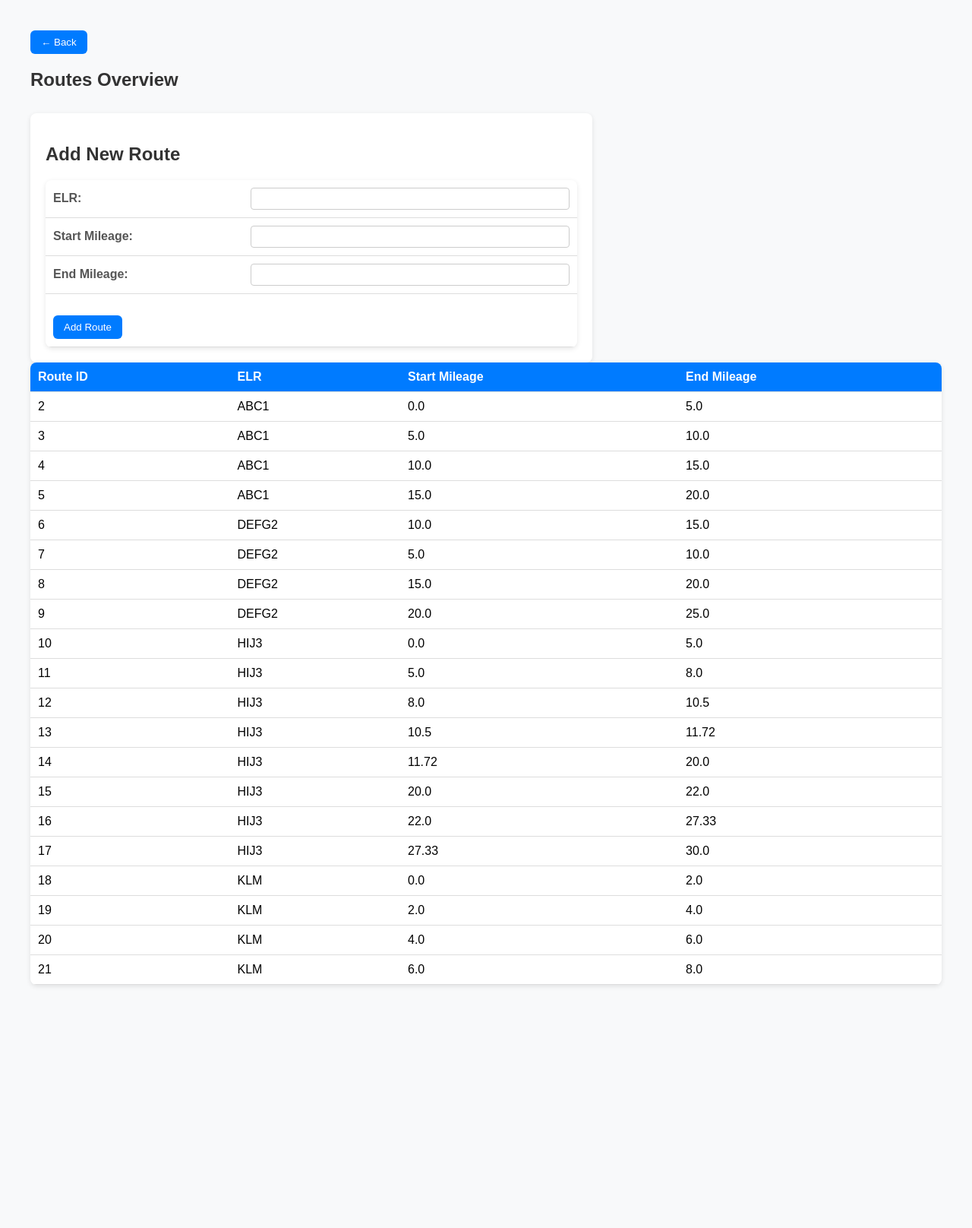
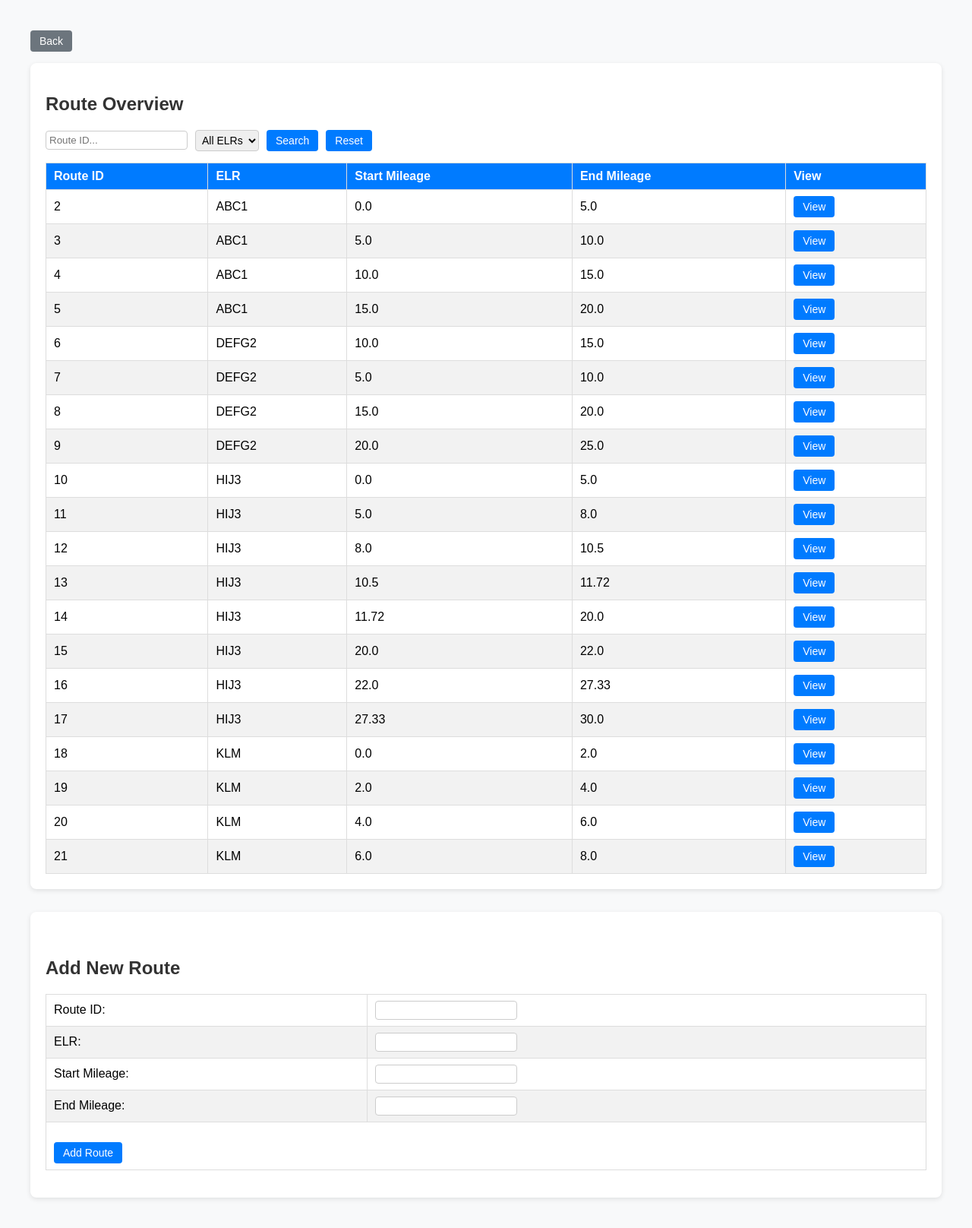
Before and after one commit to JoeEastham01/Asset-Management-System, a Flask app: page /route_data in a window 1280 px wide. Shown: the whole page at 76% size. Before the commit the page ends 1298 px from the top, so only its background shows below. Run offline with Flask 3, Linux system fonts and the light colour scheme; a user stored in the database is signed in; data comes from the database, SQL or seed files in the repository.

Commit message:
added elr search filter

```diff
--- a/app.py
+++ b/app.py
@@ -260,17 +260,36 @@ def admin_status():
 
 @app.route('/asset_data')
 def asset_data():
-    """Asset data overview page"""
+    """Asset data overview page with Asset ID search capability"""
     if 'user_id' not in session:
         return redirect(url_for('login'))
 
+    # Extract search keyword from request arguments
+    search_query = request.args.get('search', '').strip()
+
     conn = get_db_connection()
-    assets = conn.execute('SELECT * FROM assets').fetchall()
+
+    # Always fetch all exams to populate forms/dropdown options
     exams = conn.execute('SELECT exam_id FROM exams').fetchall()
+
+    if search_query:
+        # Filter assets dynamically based on Asset ID matching
+        query = "SELECT * FROM assets WHERE asset_id LIKE ?"
+        assets = conn.execute(query, ('%' + search_query + '%',)).fetchall()
+    else:
+        # Fallback to default state: fetch everything
+        assets = conn.execute('SELECT * FROM assets').fetchall()
+
     conn.close()
     is_admin = admin_status()
 
-    return render_template('asset_data.html', exams=exams, assets=assets, is_admin=is_admin)
+    return render_template(
+        'asset_data.html',
+        exams=exams,
+        assets=assets,
+        is_admin=is_admin,
+        search_query=search_query
+    )
 
 
 def update_asset(asset_id, exam_id, asset_type, grade, comments):
@@ -489,13 +508,19 @@ def exam_data():
 
     # Build exam query
     if route_ids:
+        # Added direct column references for real route track properties
         exam_query = f'''
             SELECT
                 exams.*,
+                routes.bid,
+                routes.description AS route_desc,
+                routes.route_type AS route_kind,
+                routes.speedband AS route_speed,
                 (SELECT COUNT(*)
                  FROM assets
                  WHERE assets.exam_id = exams.exam_id) AS asset_count
             FROM exams
+            INNER JOIN routes ON exams.route_id = routes.route_id
             WHERE exams.route_id IN ({','.join(['?'] * len(route_ids))})
         '''
 
@@ -674,7 +699,6 @@ def delete_exam(exam_id):
 
 
 
-
 @app.route('/track_section_record')
 def track_section_record():
     if 'user_id' not in session:
@@ -694,10 +718,18 @@ def track_section_record():
         exam_record = conn.execute('SELECT * FROM exams WHERE route_id = ?', (route_id,)).fetchone()
         conn.close()
 
-    # 3. Fallback safely if no row is returned by the database query
+    # 3. Fallback safely using valid sqlite3.Row bracket notation
     if exam_record:
-        examiner = exam_record['examiner']
-        exam_date = exam_record['exam_date']
+        try:
+            examiner = exam_record['examiner']
+        except (IndexError, KeyError):
+            examiner = exam_record['user_id'] if 'user_id' in exam_record.keys() else "Assigned Staff"
+
+        try:
+            exam_date = exam_record['exam_date']
+        except (IndexError, KeyError):
+            exam_date = exam_record['date'] if 'date' in exam_record.keys() else "N/A"
+
         compliance_date = exam_record['compliance_date']
         grade = exam_record['grade']
     else:
@@ -723,8 +755,6 @@ def track_section_record():
         compliance_date=compliance_date,
         grade=grade
     )
-
-
 
 
 
@@ -763,16 +793,45 @@ def view_exam(exam_id):
 
 @app.route('/route_data')
 def route_data():
-    """Route data overview page"""
+    """Route data overview page with search and ELR filter capabilities"""
     if 'user_id' not in session:
         return redirect(url_for('login'))
 
+    # Get parameters from the URL
+    search_query = request.args.get('search', '').strip()
+    selected_elr = request.args.get('elr', '').strip()
+
     conn = get_db_connection()
-    routes = conn.execute('SELECT * FROM routes').fetchall()
+
+    # 1. Fetch all unique ELRs to populate the dropdown menu dynamically
+    all_elrs = conn.execute('SELECT DISTINCT elr FROM routes WHERE elr IS NOT NULL AND elr != "" ORDER BY elr').fetchall()
+
+    # 2. Build dynamic SQL query based on filters
+    query = "SELECT * FROM routes WHERE 1=1"
+    params = []
+
+    if search_query:
+        query += " AND route_id LIKE ?"
+        params.append(f"%{search_query}%")
+
+    if selected_elr:
+        query += " AND elr = ?"
+        params.append(selected_elr)
+
+    routes = conn.execute(query, tuple(params)).fetchall()
     conn.close()
+
     is_admin = admin_status()
 
-    return render_template('route_data.html', routes=routes, is_admin=is_admin)
+    # Pass everything down to the template
+    return render_template(
+        'route_data.html',
+        routes=routes,
+        is_admin=is_admin,
+        search_query=search_query,
+        all_elrs=all_elrs,
+        selected_elr=selected_elr
+    )
 
 
 @app.route('/delete_route/<int:route_id>', methods=['POST'])
--- a/templates/route_data.html
+++ b/templates/route_data.html
@@ -1,120 +1,173 @@
 <html>
 <head>
     <title>Route Data</title>
-    <script src="{{ url_for('static', filename='data_changes.js') }}" defer></script>
     <style>
         body {
             font-family: Arial, sans-serif;
             margin: 40px;
             background-color: #f8f9fa;
         }
-
         h2 {
             color: #333;
-            margin-bottom: 20px;
         }
-
-        a button, button {
-            background-color: #007bff;
-            color: white;
-            border: none;
-            border-radius: 6px;
-            padding: 8px 14px;
-            cursor: pointer;
-            transition: background 0.2s;
+        .container {
+            background: #fff;
+            border-radius: 8px;
+            padding: 20px;
+            box-shadow: 0 2px 6px rgba(0,0,0,0.1);
+            margin-bottom: 30px;
         }
-
-        a button:hover, button:hover {
-            background-color: #0056b3;
-        }
-
         table {
             width: 100%;
             border-collapse: collapse;
-            background: #fff;
-            border-radius: 8px;
-            box-shadow: 0 2px 6px rgba(0,0,0,0.1);
-            overflow: hidden;
+            margin-top: 15px;
         }
-
         th, td {
+            border: 1px solid #ddd;
+            padding: 8px 10px;
             text-align: left;
-            padding: 10px;
-            border-bottom: 1px solid #ddd;
         }
-
         th {
             background-color: #007bff;
             color: white;
         }
-
+        tr:nth-child(even) {
+            background-color: #f2f2f2;
+        }
         tr:hover {
-            background-color: #f1f1f1;
+            background-color: #e9f2ff;
         }
-
-        select, input[type="text"], input[type="number"] {
+        button, input[type="submit"], select {
+            font-size: 14px;
+        }
+        button {
+            background-color: #007bff;
+            border: none;
+            color: white;
+            padding: 6px 12px;
+            border-radius: 4px;
+            cursor: pointer;
+        }
+        button:hover {
+            background-color: #0056b3;
+        }
+        button.delete {
+            background-color: #dc3545;
+        }
+        button.delete:hover {
+            background-color: #b52d3b;
+        }
+        .back-btn {
+            background-color: #6c757d;
+            margin-bottom: 15px;
+        }
+        .add-section h2 {
+            margin-top: 40px;
+        }
+        input[type="text"], input[type="number"], select {
             border: 1px solid #ccc;
             border-radius: 4px;
-            padding: 6px;
-            width: 100%;
-        }
-
-        #save-button {
-            display: none;
-            margin-top: 15px;
-            background-color: #28a745;
-        }
-
-        #save-button:hover {
-            background-color: #218838;
-        }
-
-        .delete-btn {
-            background-color: #dc3545;
-        }
-
-        .delete-btn:hover {
-            background-color: #b52d3b;
-        }
-
-        form {
-            margin: 0;
-        }
-
-        .form-section {
-            background: #fff;
-            border-radius: 8px;
-            padding: 20px;
-            margin-top: 30px;
-            box-shadow: 0 2px 6px rgba(0,0,0,0.1);
-            max-width: 700px;
-        }
-
-        label {
-            font-weight: bold;
-            color: #555;
+            padding: 4px;
         }
     </style>
+
+    <script src="{{ url_for('static', filename='data_changes.js') }}" defer></script>
+    <script src="{{ url_for('static', filename='on_exit.js') }}" defer></script>
 </head>
 <body>
-    <a href="/back"><button type="button">← Back</button></a>
-    <h2>Routes Overview</h2>
 
-    <div class="form-section">
+    <a href="/back"><button type="button" class="back-btn">Back</button></a>
+
+    <div class="container">
+        <h2>Route Overview</h2>
+
+        <form method="GET" action="/route_data" style="margin-bottom: 15px; display:flex; gap:10px; align-items:center;">
+
+            <input type="text" name="search"
+                   placeholder="Route ID..."
+                   value="{{ search_query }}">
+
+            <select name="elr">
+                <option value="">All ELRs</option>
+                {% for r in all_elrs %}
+                    <option value="{{ r['elr'] }}"
+                        {% if selected_elr == r['elr'] %}selected{% endif %}>
+                        {{ r['elr'] }}
+                    </option>
+                {% endfor %}
+            </select>
+
+            <button type="submit">Search</button>
+
+            <a href="/route_data">
+                <button type="button">Reset</button>
+            </a>
+
+        </form>
+
+        {% if routes %}
+            <table>
+                <thead>
+                    <tr>
+                        <th>Route ID</th>
+                        <th>ELR</th>
+                        <th>Start Mileage</th>
+                        <th>End Mileage</th>
+                        <th>View</th>
+                        {% if is_admin %}
+                            <th>Actions</th>
+                        {% endif %}
+                    </tr>
+                </thead>
+                <tbody>
+                    {% for route in routes %}
+                    <tr>
+                        <td>{{ route['route_id'] }}</td>
+                        <td>{{ route['elr'] }}</td>
+                        <td>{{ route['start_mileage'] }}</td>
+                        <td>{{ route['end_mileage'] }}</td>
+
+                        <td>
+                            <form method="POST" action="/view_route/{{ route['route_id'] }}" style="display:inline;">
+                                <button type="submit">View</button>
+                            </form>
+                        </td>
+
+                        {% if is_admin %}
+                        <td>
+                            <form method="POST" action="/delete_route/{{ route['route_id'] }}" onsubmit="return confirm('Are you sure you want to delete route {{ route['route_id'] }}?');" style="display:inline;">
+                                <button type="submit" class="delete">Delete</button>
+                            </form>
+                        </td>
+                        {% endif %}
+                    </tr>
+                    {% endfor %}
+                </tbody>
+            </table>
+        {% else %}
+            <p>No route data available.</p>
+        {% endif %}
+    </div>
+
+    <div class="container add-section">
         <h2>Add New Route</h2>
         <form action="{{ url_for('add_route') }}" method="POST">
-            <table cellpadding="6">
+            <table cellpadding="4">
+                <tr>
+                    <td><label for="route_id">Route ID:</label></td>
+                    <td><input type="text" name="route_id" id="route_id" required></td>
+                </tr>
                 <tr>
                     <td><label for="elr">ELR:</label></td>
-                    <td><input type="text" name="elr" required></td>
+                    <td><input type="text" name="elr" id="elr" required></td>
                 </tr>
                 <tr>
                     <td><label for="start_mileage">Start Mileage:</label></td>
-                    <td><input type="number" step="any" name="start_mileage" min="0" required></td>
+                    <td><input type="number" step="0.01" name="start_mileage" id="start_mileage" required></td>
                 </tr>
                 <tr>
                     <td><label for="end_mileage">End Mileage:</label></td>
-                    <td><input type="number" step="any" name="end_mileage" min="0" required></td>
+                    <td><input type="number" step="0.01" name="end_mileage" id="end_mileage" required></td>
                 </tr>
                 <tr>
                     <td colspan="2" style="text-align: left;">
@@ -126,95 +179,5 @@
         </form>
     </div>
 
-    {% if routes %}
-        <form id="update-form" method="POST" action="/update_routes"></form>
-
-        <table>
-            <thead>
-                <tr>
-                    <th>Route ID</th>
-                    <th>ELR</th>
-                    <th>Start Mileage</th>
-                    <th>End Mileage</th>
-                    {% if is_admin %}
-                        <th>Actions</th>
-                    {% endif %}
-                </tr>
-            </thead>
-            <tbody>
-                {% for route in routes %}
-                    <tr>
-                        <td>{{ route['route_id'] }}</td>
-
-                        <td>
-                            {% if is_admin %}
-                                <input
-                                  type="text"
-                                  class="track-change"
-                                  name="elr_{{ route['route_id'] }}"
-                                  value="{{ route['elr'] }}"
-                                  form="update-form"
-                                >
-                            {% else %}
-                                {{ route['ELR'] }}
-                            {% endif %}
-                        </td>
-
-                        <td>
-                            {% if is_admin %}
-                                <input
-                                  type="number"
-                                  step="any"
-                                  class="track-change"
-                                  name="start_mileage_{{ route['route_id'] }}"
-                                  value="{{ route['start_mileage'] }}"
-                                  min="0"
-                                  form="update-form"
-                                >
-                            {% else %}
-                                {{ route['start_mileage'] }}
-                            {% endif %}
-                        </td>
-
-                        <td>
-                            {% if is_admin %}
-                                <input
-                                  type="number"
-                                  step="any"
-                                  class="track-change"
-                                  name="end_mileage_{{ route['route_id'] }}"
-                                  value="{{ route['end_mileage'] }}"
-                                  min="0"
-                                  form="update-form"
-                                >
-                            {% else %}
-                                {{ route['end_mileage'] }}
-                            {% endif %}
-                        </td>
-
-                        {% if is_admin %}
-                        <td>
-                            <form
-                              method="POST"
-                              action="/delete_route/{{ route['route_id'] }}"
-                              style="display:inline;"
-                              onsubmit="return confirm('Are you sure you want to delete this route?');"
-                            >
-                                <button type="submit" class="delete-btn">Delete</button>
-                            </form>
-                        </td>
-                        {% endif %}
-                    </tr>
-                {% endfor %}
-            </tbody>
-        </table>
-
-        {% if is_admin %}
-            <button type="submit" id="save-button" form="update-form">💾 Save Changes</button>
-        {% endif %}
-    {% else %}
-        <p>No routes available.</p>
-    {% endif %}
-
 </body>
 </html>
```
Also changed, not shown: templates/exam_data.html (+11 -3 lines).
